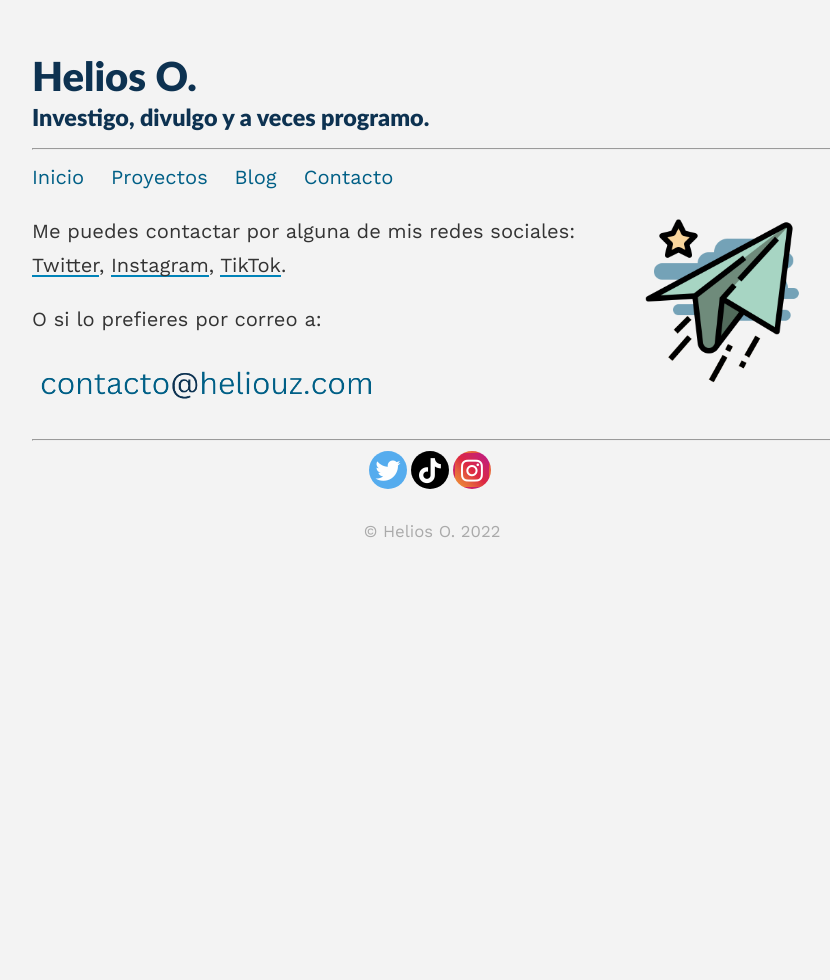
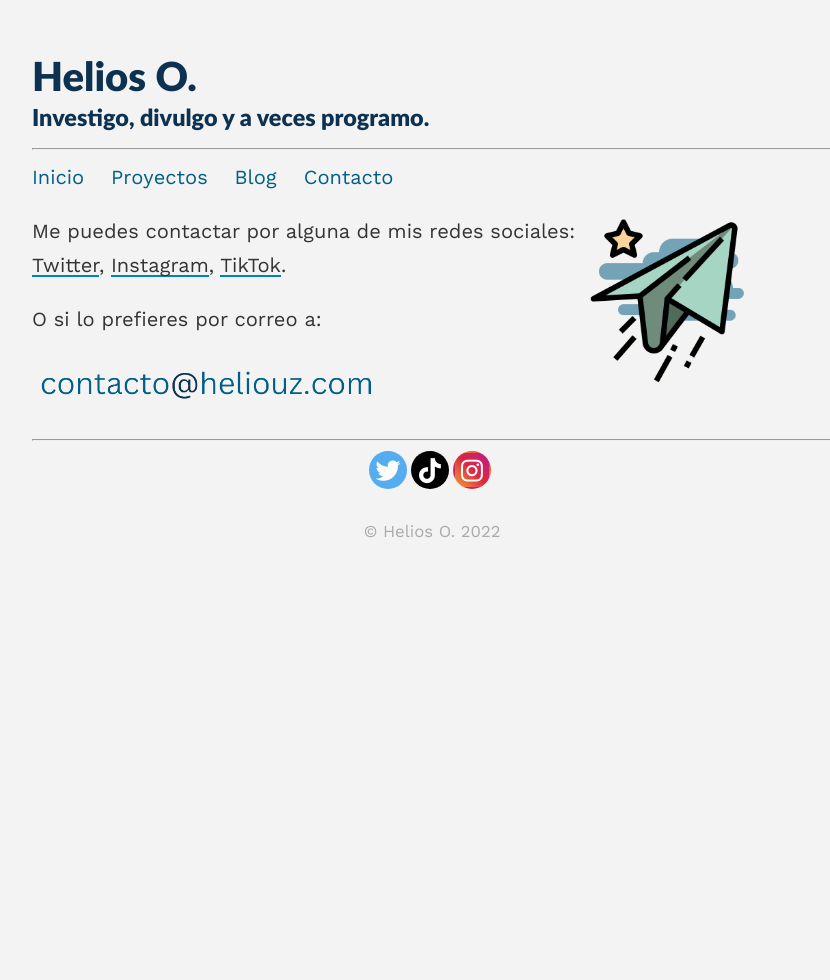
Before and after one commit to Heliouz/Heliouz.github.io, a Jekyll site: the page built from _pages/contacto.md, in a window 1280 px wide. Shown: the whole page, without its empty margins (208-1038 px from the left). Built offline with Jekyll 4.4.1, drawn with Linux system fonts in a browser that asks for light colours.

Commit message:
Update contacto.md

```diff
--- a/_pages/contacto.md
+++ b/_pages/contacto.md
@@ -4,7 +4,7 @@
 permalink: /contacto/
 published: true
 ---
-<img align="right" src="/assets/images/plane.png" width="175" style="padding-right:25px; padding-bottom:50px"/>
+<img align="right" src="/assets/images/plane.png" width="175" style="padding-right:10%; padding-bottom:50px"/>
 
 Me puedes contactar por alguna de mis redes sociales: [Twitter](https://twitter.com/Heliouz__), [Instagram](https://www.instagram.com/heliouz_/), [TikTok](https://www.tiktok.com/@heliouz_).
 
```
